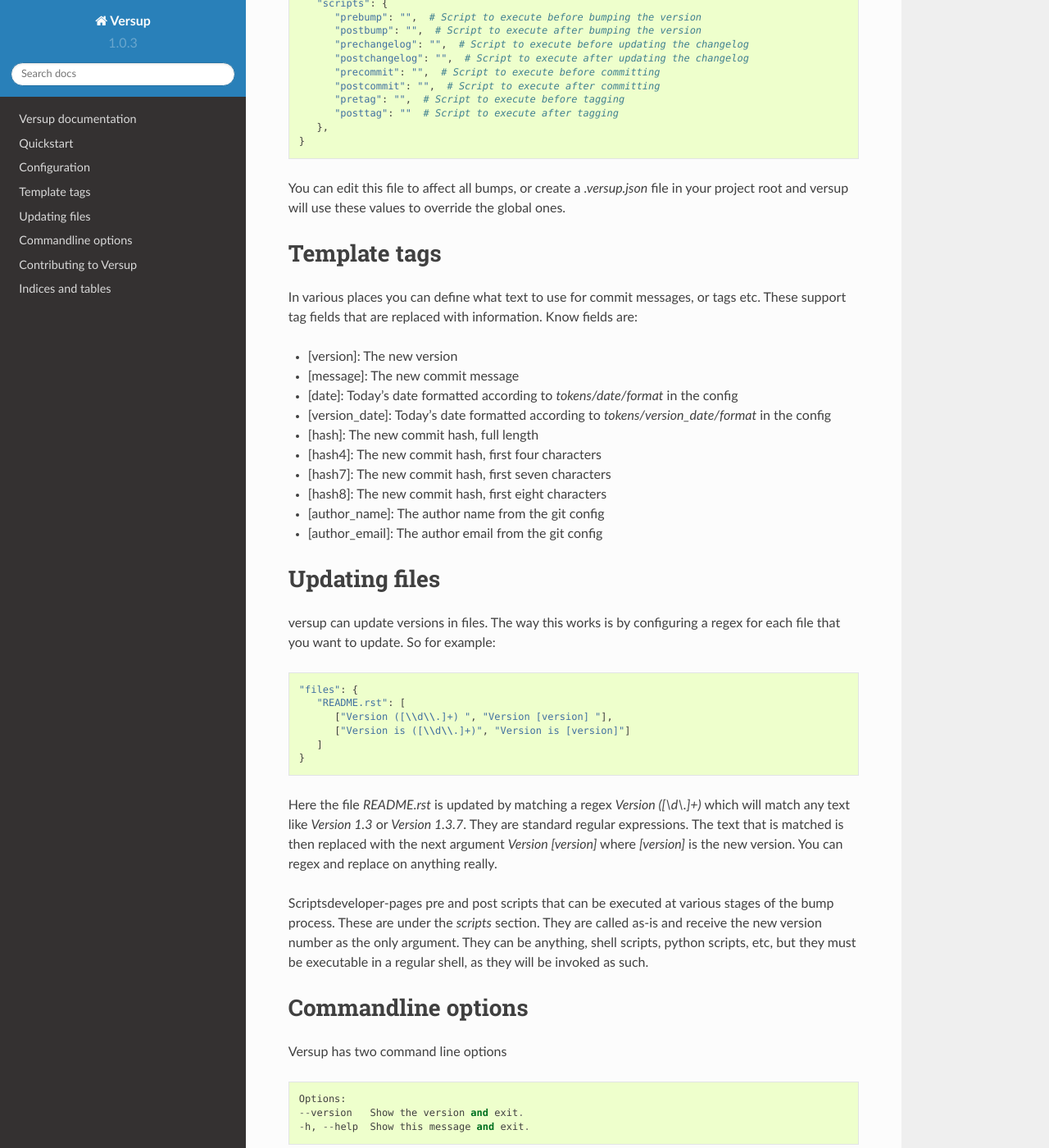
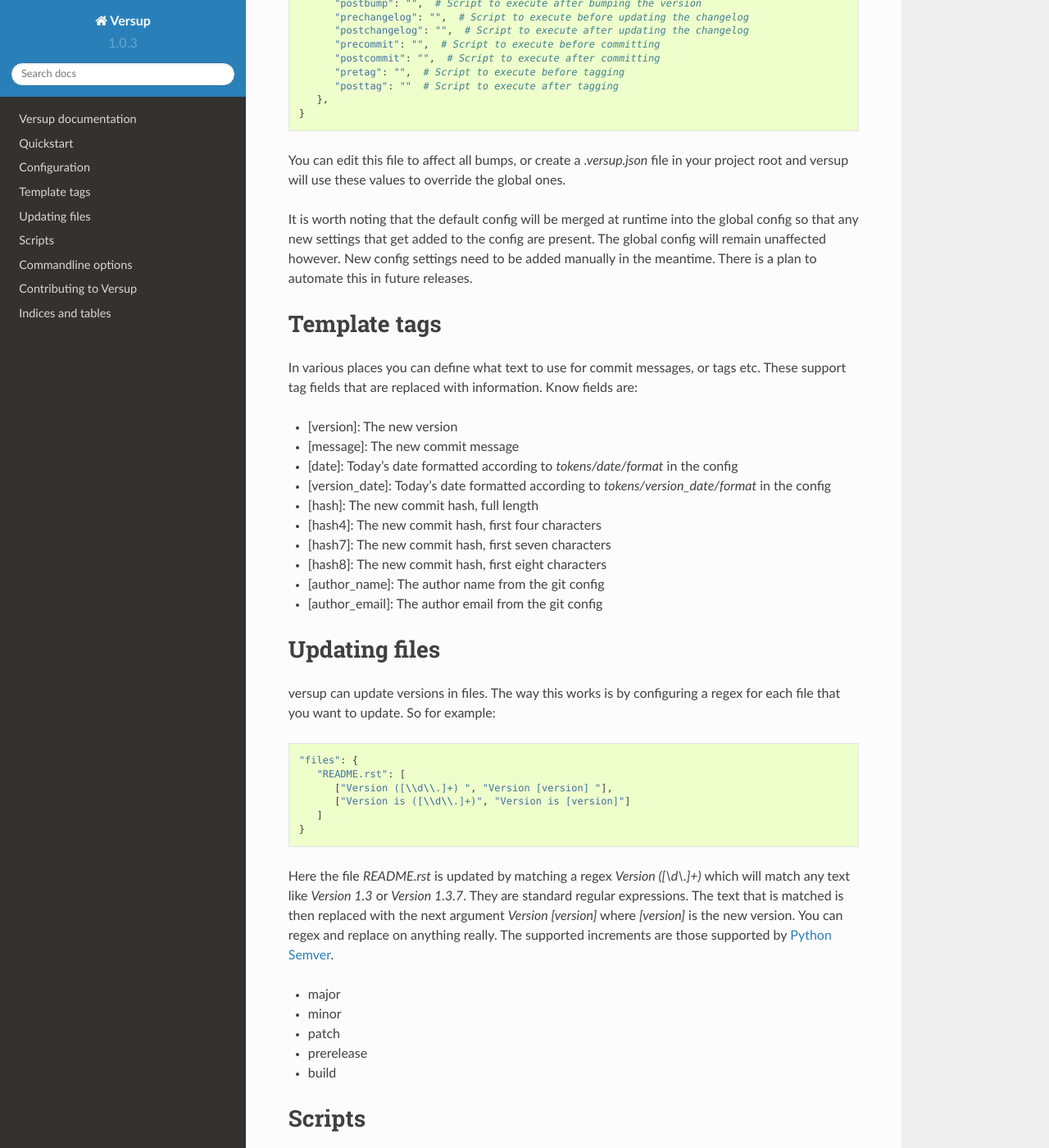
Before and after one commit to Svenito/versup, a Sphinx documentation site: the page built from docs/source/index.rst, in a window 1280 px wide and 1400 px high, scrolled down 1515 px. Shown: the whole window at 82% size. Built offline with Sphinx 7.4.7 and the Read the Docs theme 2.0.0, drawn with Linux system fonts in a browser that asks for light colours; some of the changed text lies outside the part shown.

Commit message:
Update docs and README
Adds in more information on the version increment support and new config
settings.

```diff
--- a/docs/source/index.rst
+++ b/docs/source/index.rst
@@ -49,11 +49,8 @@
                "major",
                "minor",
                "patch",
-               "premajor",
-               "preminor",
-               "prepatch",
                "prerelease",
-               "custom",
+               "build"
          ],  # List of available increments to pick from
       },
       "changelog": {
@@ -68,6 +65,7 @@
       "commit": {
          "enabled": True,  # Commit the changes automatically
          "message": "Update version to [version]",  # Template for the commit message
+         "mainbranch": "master",  # name of the main development or release branch
       },
       "tag": {
          "enabled": True,  # Tag the bump commit
@@ -95,6 +93,10 @@
 
 You can edit this file to affect all bumps, or create a `.versup.json` file in your project root
 and versup will use these values to override the global ones.
+
+It is worth noting that the default config will be merged at runtime into the global config so that
+any new settings that get added to the config are present. The global config will remain unaffected however.
+New config settings need to be added manually in the meantime. There is a plan to automate this in future releases.
 
 Template tags
 =============
@@ -134,8 +136,19 @@
 regular expressions. The text that is matched is then replaced with the next argument
 `Version [version]` where `[version]` is the new version. You can regex and replace on
 anything really.
+The supported increments are those supported by
+`Python Semver <https://python-semver.readthedocs.io/en/latest/usage.html#raising-parts-of-a-version>`_.
 
-Scriptsdeveloper-pages pre and post scripts that can be executed at various
+- major
+- minor
+- patch
+- prerelease
+- build
+
+Scripts
+=======
+
+There are a number of pre and post scripts that can be executed at various
 stages of the bump process. These are under the `scripts` section. They are
 called as-is and receive the new version number as the only argument. They
 can be anything, shell scripts, python scripts, etc, but they must be
```
Also changed, not shown: README.md (+14 -2 lines), 1 other file.
